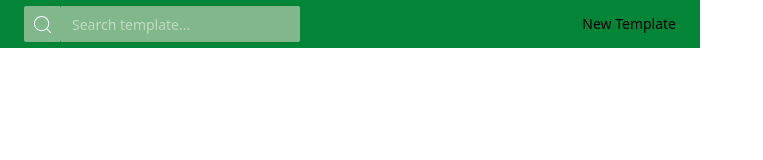
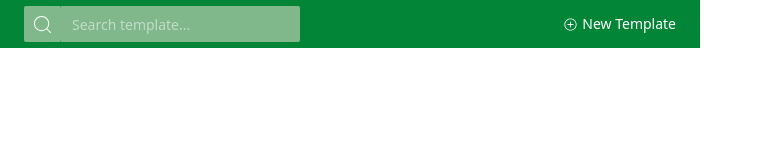
Before and after one commit to Yuji5117/draft-drawer-chrome-extention, a React (Vite) app: page / in a window 1280 px wide. Shown: the top 160 px of the page, without its empty margins (0-763 px from the left). Built offline with nearby package versions, Linux system fonts and the light colour scheme.

Commit message:
追加ボタンを実装

```diff
--- a/src/components/Header.tsx
+++ b/src/components/Header.tsx
@@ -1,4 +1,5 @@
 import { useForm } from "react-hook-form";
+import { IoIosAddCircleOutline } from "react-icons/io";
 
 import { SearchIcon } from "./SearchIcon";
 import { SearchInputField } from "./SearchInputField";
@@ -13,7 +14,10 @@ export const Header = () => {
           <SearchInputField registration={register("query")} />
         </div>
         {/* Add Button */}
-        <div>New Template</div>
+        <div role="button" className="flex items-center space-x-1">
+          <IoIosAddCircleOutline size={15} color="white" />
+          <span className="text-white">New Template</span>
+        </div>
       </div>
     </div>
   );
```
